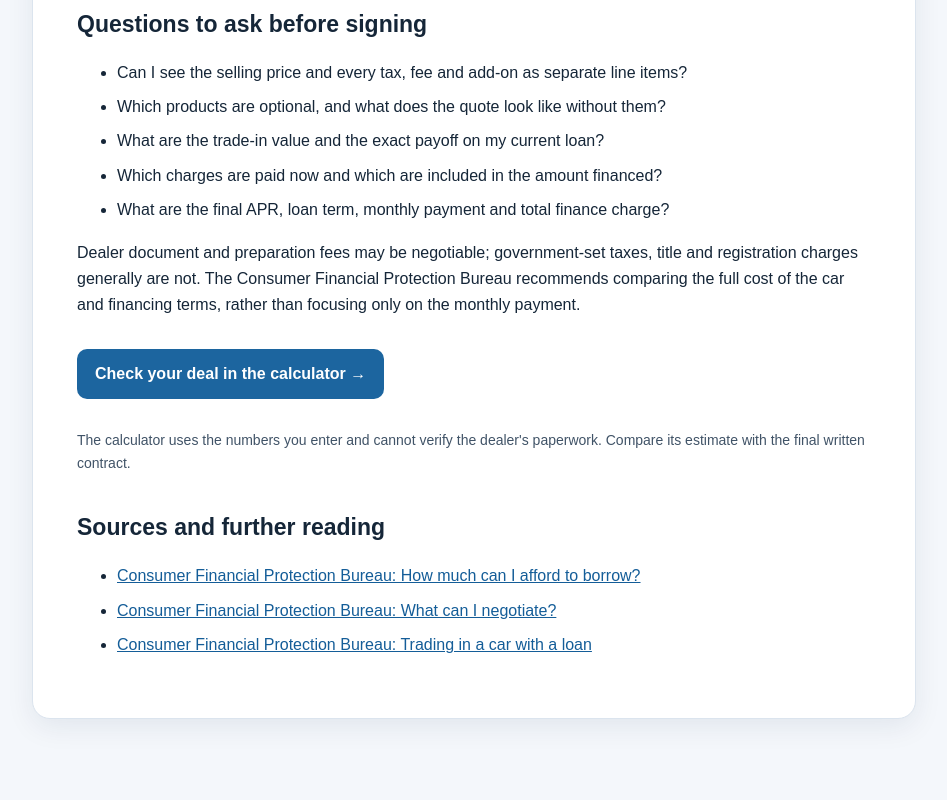
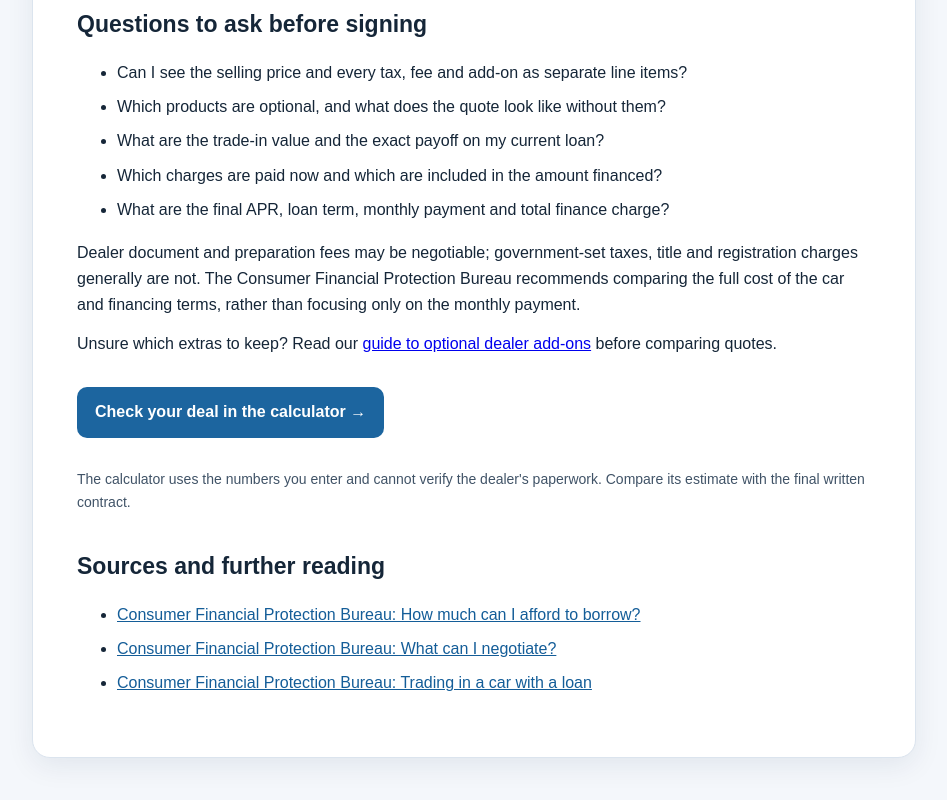
Before and after one commit to rmerrow1/dont-sign-this-yet, a Next.js app: page /out-the-door-price in a window 1280 px wide. Shown: the part 1412-2212 px from the top of the page, without its empty margins (166-1113 px from the left). Built offline with nearby package versions, Linux system fonts and the light colour scheme.

Commit message:
Link and index dealer add-ons guide

```diff
--- a/app/out-the-door-price/page.js
+++ b/app/out-the-door-price/page.js
@@ -44,6 +44,7 @@ export default function OutTheDoorPriceGuide() {
           <li>What are the final APR, loan term, monthly payment and total finance charge?</li>
         </ul>
         <p>Dealer document and preparation fees may be negotiable; government-set taxes, title and registration charges generally are not. The Consumer Financial Protection Bureau recommends comparing the full cost of the car and financing terms, rather than focusing only on the monthly payment.</p>
+        <p>Unsure which extras to keep? Read our <a href="/dealer-add-ons">guide to optional dealer add-ons</a> before comparing quotes.</p>
 
         <a className="guideAction" href="/#calculator">Check your deal in the calculator →</a>
         <p className="guideNote">The calculator uses the numbers you enter and cannot verify the dealer&apos;s paperwork. Compare its estimate with the final written contract.</p>
```
